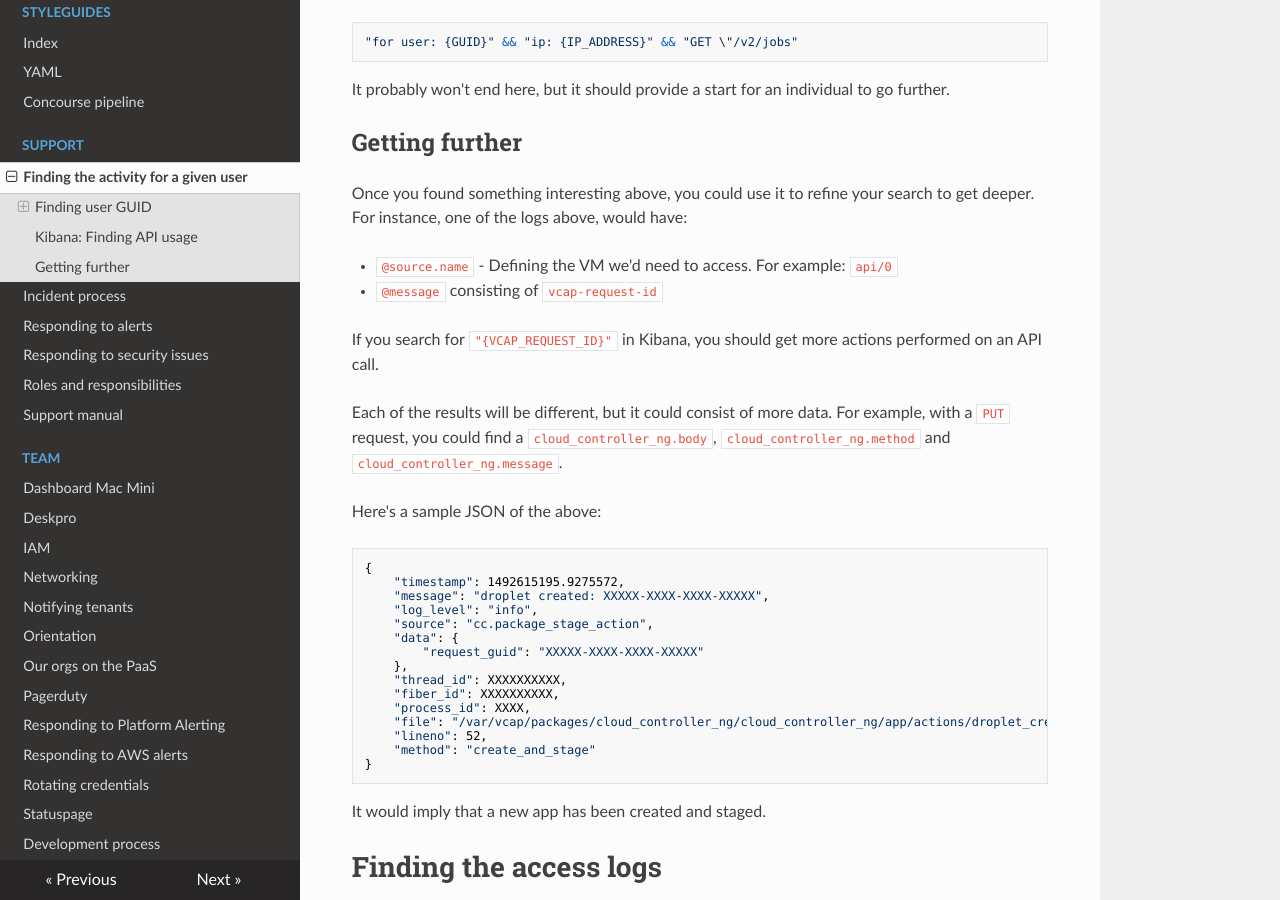
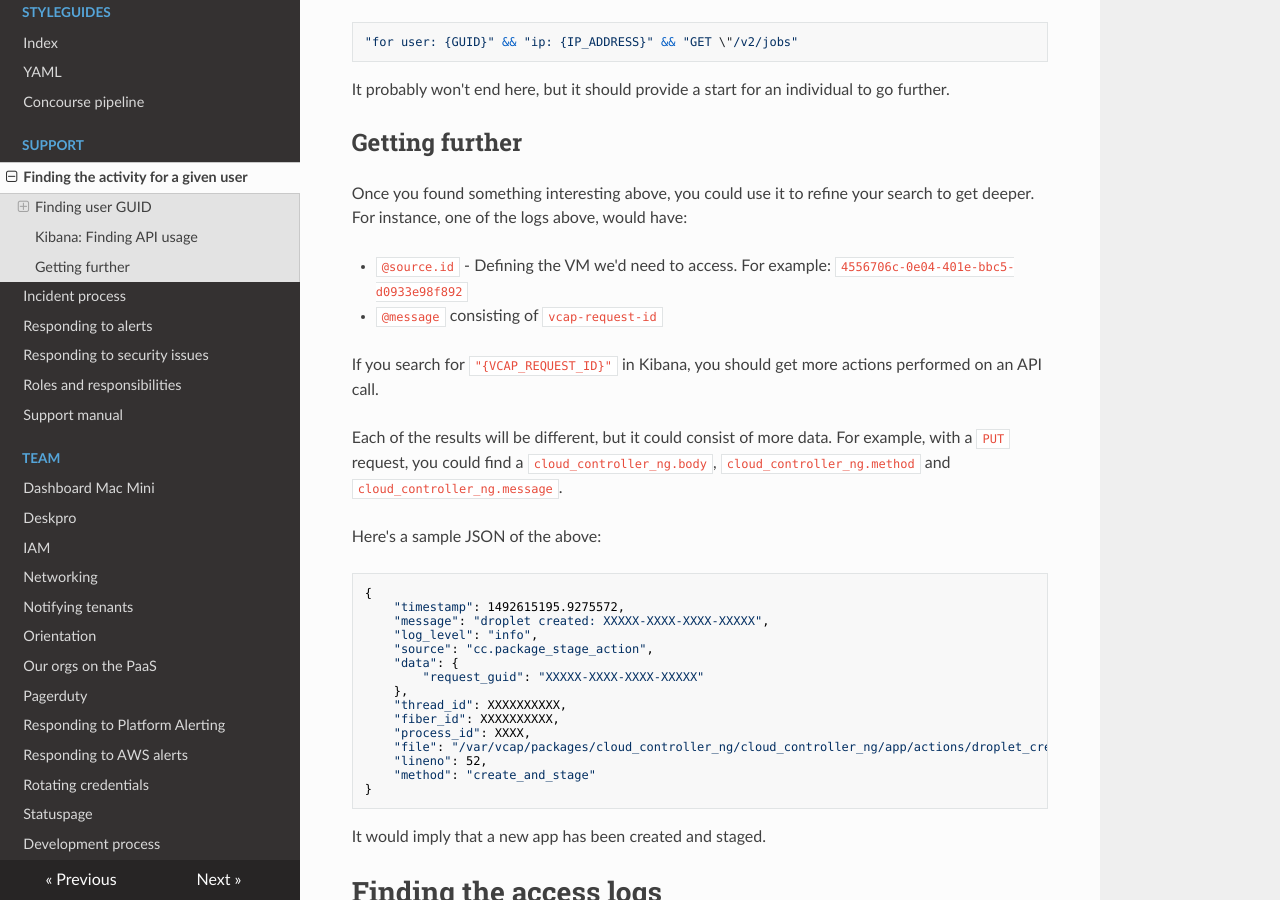
Before and after one commit to alphagov/paas-team-manual, an MkDocs documentation site: the page built from docs/support/finding_activity.md, in a window 1280 px wide and 900 px high, scrolled down 921 px. Built offline with MkDocs 1.6.1, drawn with Linux system fonts in a browser that asks for light colours; nearby versions of some CDN libraries.

Commit message:
Replace @source.name with @source.id
After updating the syslog-release the @source.name field will only contain the
BOSH job name. You can identify the VM with the @source.id field which contains
the VM id.

```diff
--- a/docs/support/finding_activity.md
+++ b/docs/support/finding_activity.md
@@ -47,8 +47,8 @@ individual to go further.
 Once you found something interesting above, you could use it to refine
 your search to get deeper. For instance, one of the logs above, would have:
 
-- `@source.name` - Defining the VM we'd need to access. For example:
-  `api/0`
+- `@source.id` - Defining the VM we'd need to access. For example:
+  `4556706c-0e04-401e-bbc5-d0933e98f892`
 - `@message` consisting of `vcap-request-id`
 
 If you search for `"{VCAP_REQUEST_ID}"` in Kibana, you should get
```
